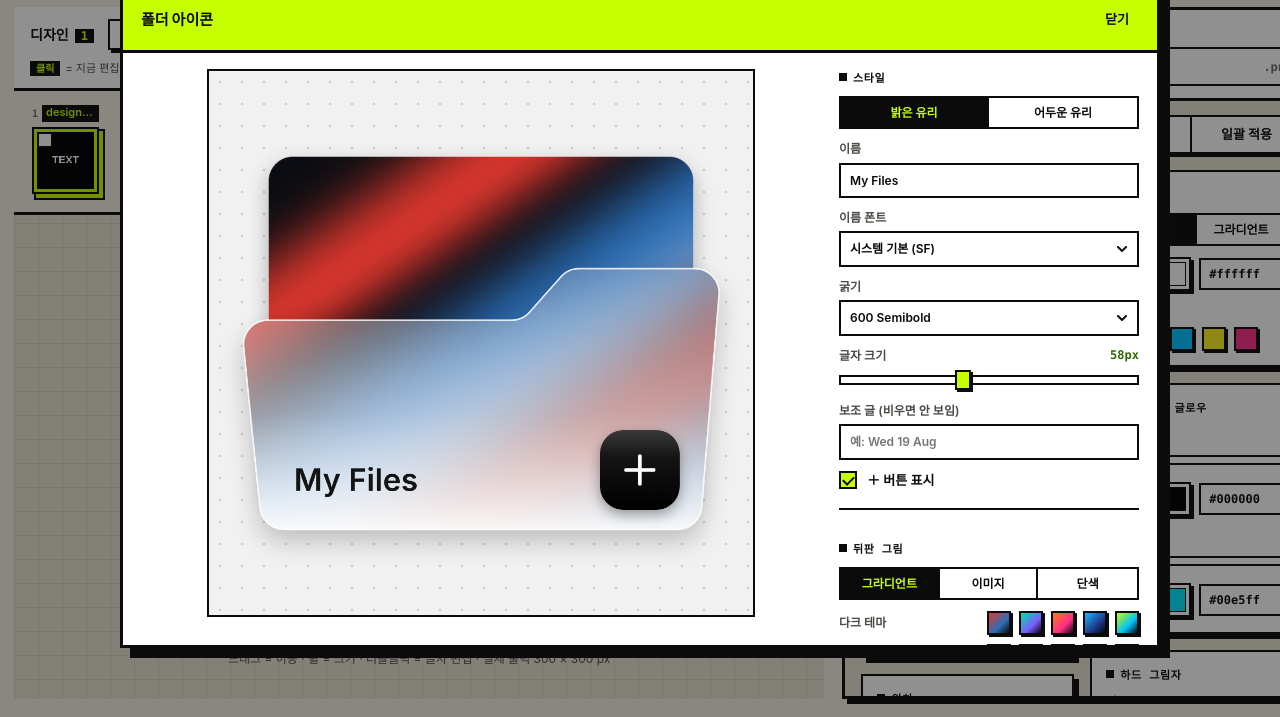
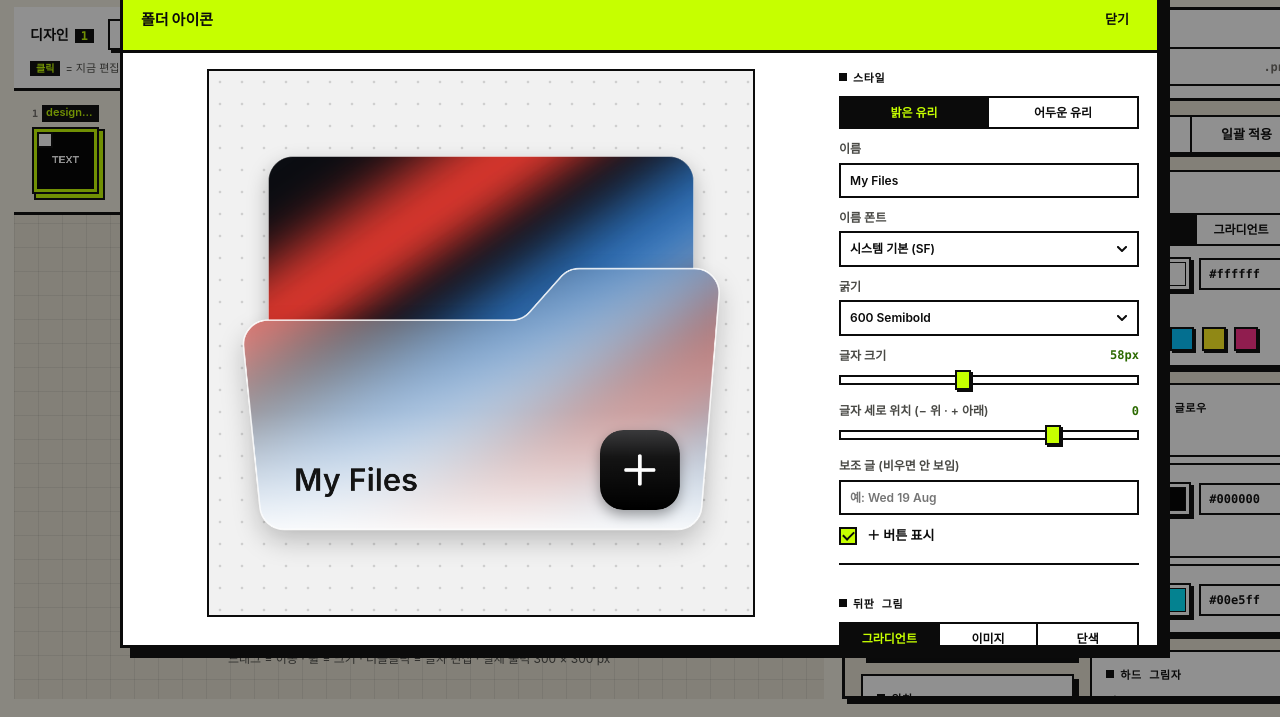
Before and after one commit to CAPSTONEID/Nerd_deck_design, a plain HTML site: page index.html in a window 1280 px wide. Both pictures are taken after a click on the button "폴더 아이콘". Shown: the part 83-800 px from the top of the page. Drawn offline with Linux system fonts and the light colour scheme.

Commit message:
Folder icon: add a vertical position slider for the name
Moves the name and sub text together (-160 up to +60 down) and keeps
the sub text inside the front panel; the value persists.

Co-Authored-By: Claude Opus 5.5 <noreply@anthropic.com>

```diff
--- a/index.html
+++ b/index.html
@@ -663,6 +663,7 @@
             </select>
           </label>
           <label class="f">글자 크기<span class="count" id="fdSizeVal"></span><input id="fdSize" type="range" min="32" max="96" step="2" value="58"></label>
+          <label class="f">글자 세로 위치 (− 위 · + 아래)<span class="count" id="fdYVal"></span><input id="fdY" type="range" min="-160" max="60" step="2" value="0"></label>
           <label class="f">보조 글 (비우면 안 보임)<input id="fdSub" type="text" placeholder="예: Wed 19 Aug"></label>
           <label class="check"><input id="fdPlus" type="checkbox" checked> ＋ 버튼 표시</label>
         </div>
@@ -1923,7 +1924,7 @@ function fdDefaultArt(c1, c2, c3) {
 function fdOpts() {
   return { style: $('input[name=fdStyle]:checked').value, name: $('#fdName').value, sub: $('#fdSub').value, plus: $('#fdPlus').checked,
     fill: $('input[name=fdFill]:checked').value, solid: $('#fdSolid').value,
-    font: $('#fdFont').value || '', weight: +$('#fdWeight').value, size: +$('#fdSize').value,
+    font: $('#fdFont').value || '', weight: +$('#fdWeight').value, size: +$('#fdSize').value, y: +$('#fdY').value,
     c1: $('#fdC1').value, c2: $('#fdC2').value, c3: $('#fdC3').value, blur: +$('#fdBlur').value };
 }
 // 뒤판 그림: 이미지(올린 게 없으면 그라디언트로 대신) · 단색 · 그라디언트
@@ -1966,11 +1967,15 @@ function renderFolder(ctx, o) {
   polyPath(ctx, S2.front, R); ctx.lineWidth = 3; ctx.strokeStyle = dark ? 'rgba(255,255,255,.16)' : 'rgba(255,255,255,.85)'; ctx.stroke();
   // 3) 글자: 두 스타일 모두 앞판 왼쪽 아래 (보조 글은 이름 아래)
   ctx.textBaseline = 'alphabetic'; ctx.textAlign = 'left';
-  const ny = o.sub ? 744 : 790, maxW = o.plus ? 560 : 740;
+  // 세로 위치는 슬라이더(o.y)로 조절. 보조 글이 앞판 아래 가장자리(863)를 넘지 않게 막음
+  const gap = Math.round((o.size || 58) * 0.5) + 42;
+  let ny = (o.sub ? 744 : 790) + (o.y || 0);
+  ny = Math.min(ny, o.sub ? 840 - gap : 840);
+  const maxW = o.plus ? 560 : 740;
   ctx.fillStyle = dark ? '#f2f2f2' : '#141414';
   ctx.font = `${o.weight || 600} ${o.size || 58}px ${o.font ? `"${o.font}", ` : ''}${FD_FONT}`;
   ctx.fillText(o.name, 160, ny, maxW);
-  if (o.sub) { ctx.fillStyle = dark ? '#8c8c90' : '#6b6b6b'; ctx.font = '400 36px "SF Mono", Menlo, monospace'; ctx.fillText(o.sub, 162, ny + Math.round((o.size || 58) * 0.5) + 42, maxW); }   // 이름 크기에 맞춰 간격을 벌림
+  if (o.sub) { ctx.fillStyle = dark ? '#8c8c90' : '#6b6b6b'; ctx.font = '400 36px "SF Mono", Menlo, monospace'; ctx.fillText(o.sub, 162, ny + gap, maxW); }   // 이름 크기에 맞춰 간격을 벌림
   // 4) ＋ 버튼 (검정 둥근 사각, 앞판 오른쪽 아래)
   if (o.plus) {
     const bx = 736, by = 676, bs = 150;
@@ -1989,6 +1994,7 @@ function drawFolderPreview() {
   folderDlg.dataset.preview = o.style;
   $('#fdBlurVal').textContent = o.blur;
   $('#fdSizeVal').textContent = o.size + 'px';
+  $('#fdYVal').textContent = (o.y > 0 ? '+' : '') + o.y;
   $('#fdImgState').textContent = FD.img ? '올린 이미지 사용 중' : '올린 이미지가 없어 그라디언트로 보여 줍니다';
   for (const el of $$('[data-fd]')) el.hidden = el.dataset.fd !== o.fill;
   renderFolder(fctx, o);
@@ -2004,6 +2010,7 @@ try {
     const fr = $(`input[name=fdFill][value="${['image', 'solid'].includes(o.fill) ? o.fill : 'gradient'}"]`); if (fr) fr.checked = true;
     if (Number.isFinite(o.blur)) $('#fdBlur').value = o.blur;
     if (Number.isFinite(o.size)) $('#fdSize').value = o.size;
+    if (Number.isFinite(o.y)) $('#fdY').value = o.y;
     if ([...$('#fdWeight').options].some((x) => +x.value === o.weight)) $('#fdWeight').value = o.weight;
     FD.font = typeof o.font === 'string' ? o.font : '';
   }
```
Also changed, not shown: 1 other file.
